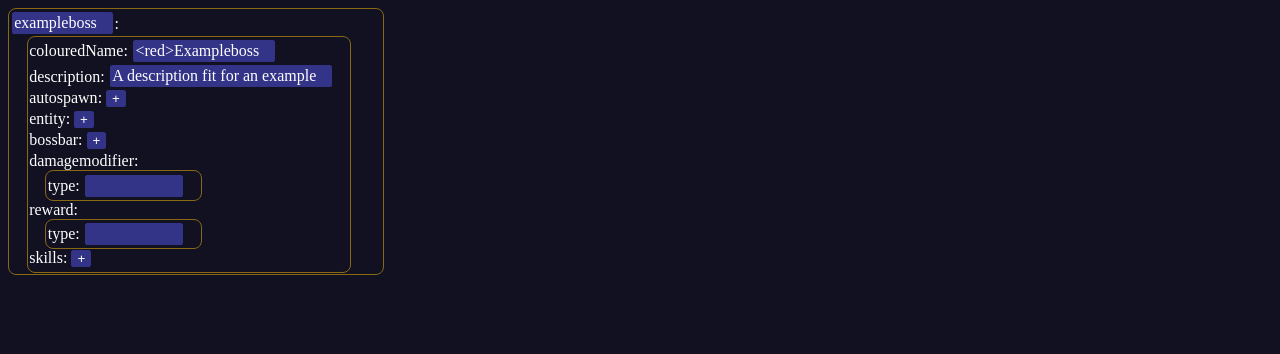
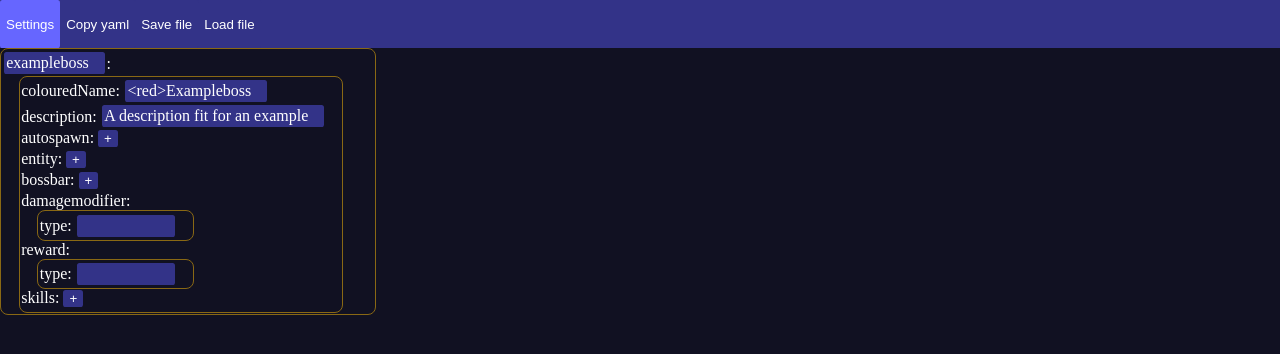
Before and after one commit to Septillihedron/EnchantedCompiler, a plain HTML site: page index.html in a window 1280 px wide. Drawn offline with Linux system fonts and the light colour scheme.

Commit message:
Add navbar

```diff
--- a/index.html
+++ b/index.html
@@ -5,12 +5,24 @@
     <meta name="viewport" content="width=device-width, initial-scale=1.0">
     <title>EnchantedCompiler</title>
     <link rel="stylesheet" href="styles.css">
+    <link rel="stylesheet" href="navbar-styles.css">
 </head>
 <body class="primary-colors">
+    <header>
+        <nav>
+            <ul>
+                <li><button id="settings">Settings</button></li>
+                <li><button id="copy-yaml">Copy yaml</button></li>
+                <li><button id="save-file">Save file</button></li>
+                <li><button id="load-file">Load file</button></li>
+            </ul>
+        </nav>
+    </header>
     <main id="main" class="section" style="margin-left: 0">
 
     </main>
 	<script src="js/focus-handler.js" type="module"></script>
+	<script src="js/navbar.js" type="module"></script>
     <script src="js/index.js" type="module"></script>
 </body>
 </html>
--- a/js/index.js
+++ b/js/index.js
@@ -64,7 +64,7 @@ function render() {
     root.toHTML(main)
 }
 
-function compile() {
+export function compile() {
     return root.toYaml()
 }
 
--- /dev/null
+++ b/js/navbar.js
@@ -0,0 +1,17 @@
+import { compile } from "./index.js"
+
+document.getElementById("settings")?.addEventListener("click", (event) => {
+    console.error("settings button not yet implemented")
+})
+
+document.getElementById("copy-yaml")?.addEventListener("click", (event) => {
+    navigator.clipboard.writeText(compile())
+})
+
+document.getElementById("load-file")?.addEventListener("click", (event) => {
+    console.error("load-file button not yet implemented")
+})
+
+document.getElementById("save-file")?.addEventListener("click", (event) => {
+    console.error("save-file button not yet implemented")
+})
--- /dev/null
+++ b/navbar-styles.css
@@ -0,0 +1,16 @@
+
+nav {
+    background-color: #338;
+}
+
+nav ul {
+    display: flex;
+    list-style: none;
+    height: 3rem;
+    padding: 0;
+    margin: 0;
+}
+
+nav button {
+    height: 100%;
+}
--- a/styles.css
+++ b/styles.css
@@ -1,3 +1,7 @@
+
+body {
+    margin: 0;
+}
 
 #main {
     margin-bottom: 20rem;
@@ -41,9 +45,20 @@
     outline: none;
 }
 
-.primary-colors :focus {
+.primary-colors button:hover {
+    background-color: #66f;
+}
+.primary-colors span:hover[contenteditable="true"] {
+    background-color: #66f;
+}
+
+.primary-colors main :focus {
     background-color: goldenrod;
 }
+.primary-colors main span:focus[contenteditable="true"] {
+    background-color: goldenrod;
+}
+
 
 .section {
     margin-left: 2ch;
```
